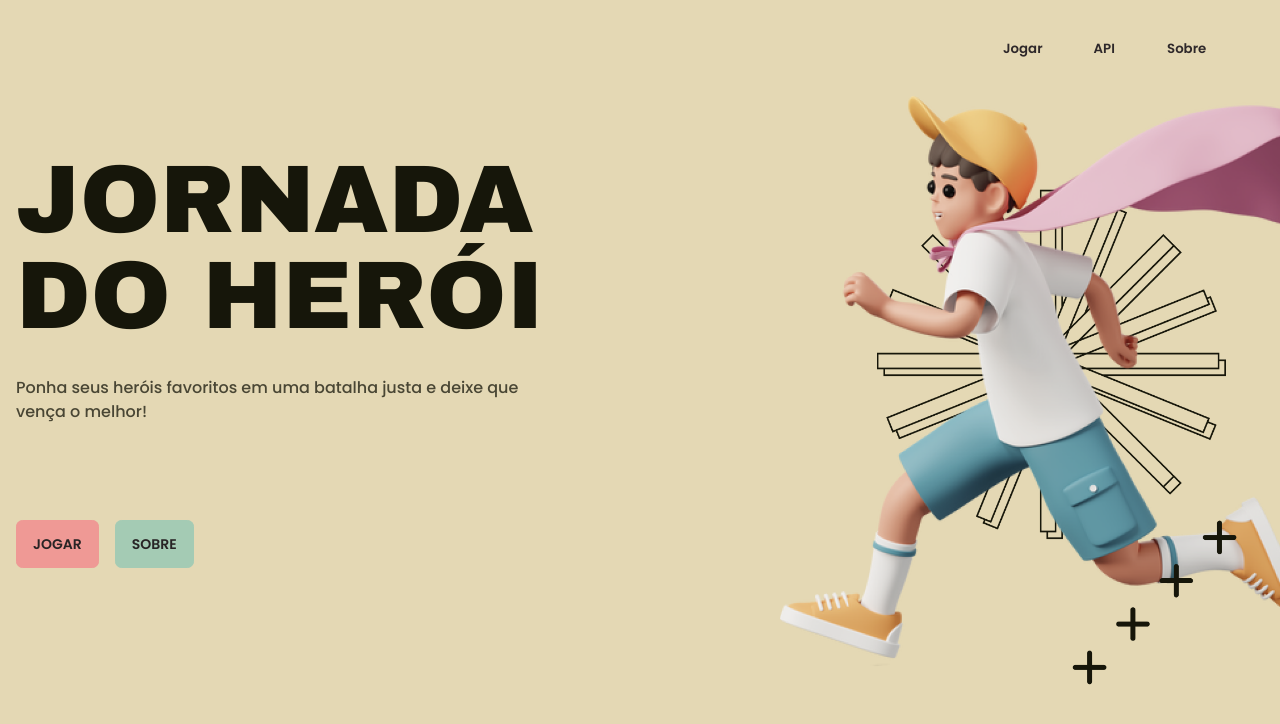
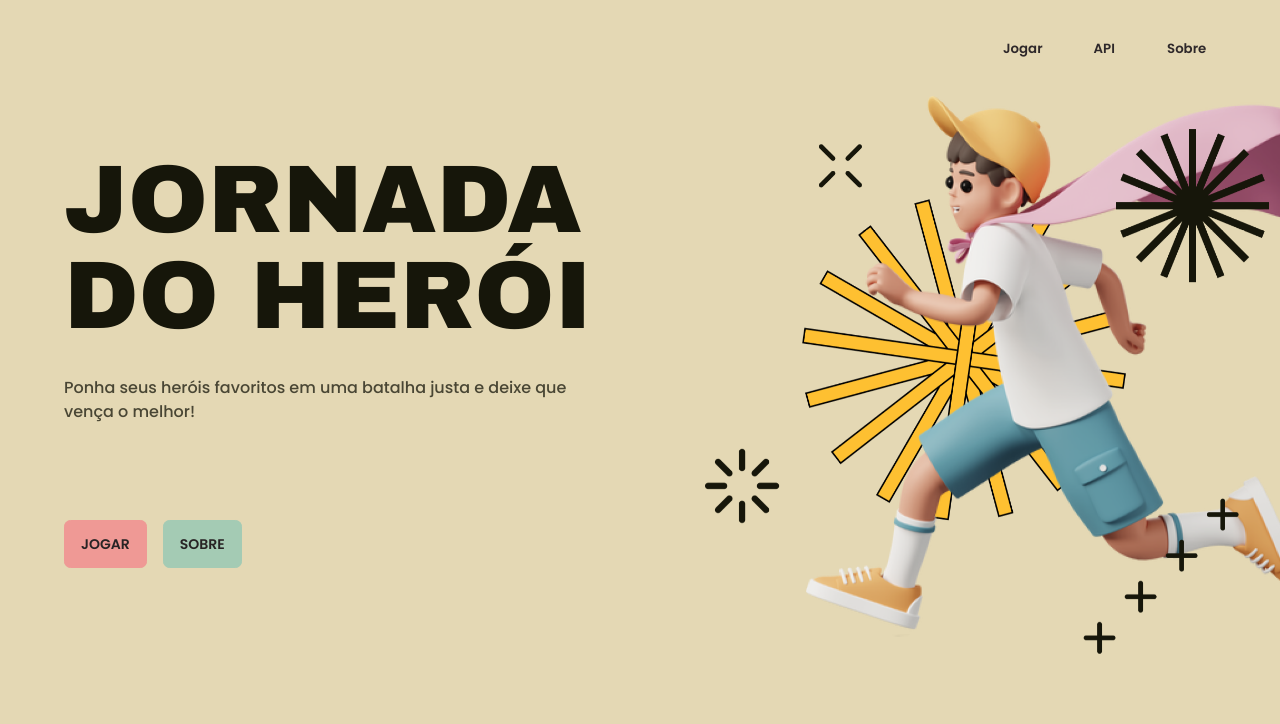
Before and after one commit to fnandesrafael/azapfy-challenge, a Next.js app: page / in a window 1280 px wide. Shown: the top 724 px of the page. Built offline with nearby package versions, Linux system fonts and the light colour scheme.

Commit message:
refact: hero image asset

```diff
--- a/src/app/page.tsx
+++ b/src/app/page.tsx
@@ -10,7 +10,7 @@
         <Navigator.Dropdown />
       </Navigator.Root>
 
-      <section className="container mt-14 flex flex-row justify-between px-4">
+      <section className="container mt-14 flex flex-row justify-between px-[5vw]">
         <div className="flex max-w-xl flex-col">
           <h1 className="mb-8 font-head text-8xl uppercase">
             Jornada do Herói
@@ -30,7 +30,7 @@
           <Image
             src={heroImage}
             alt="Imagem de um menino em modelagem 3D correndo com uma capa de super herói."
-            className="absolute right-0 top-24 w-[500px]"
+            className="absolute right-0 top-24 w-[575px]"
           />
         </div>
       </section>
```
Also changed, not shown: public/images/heroimage.png.
